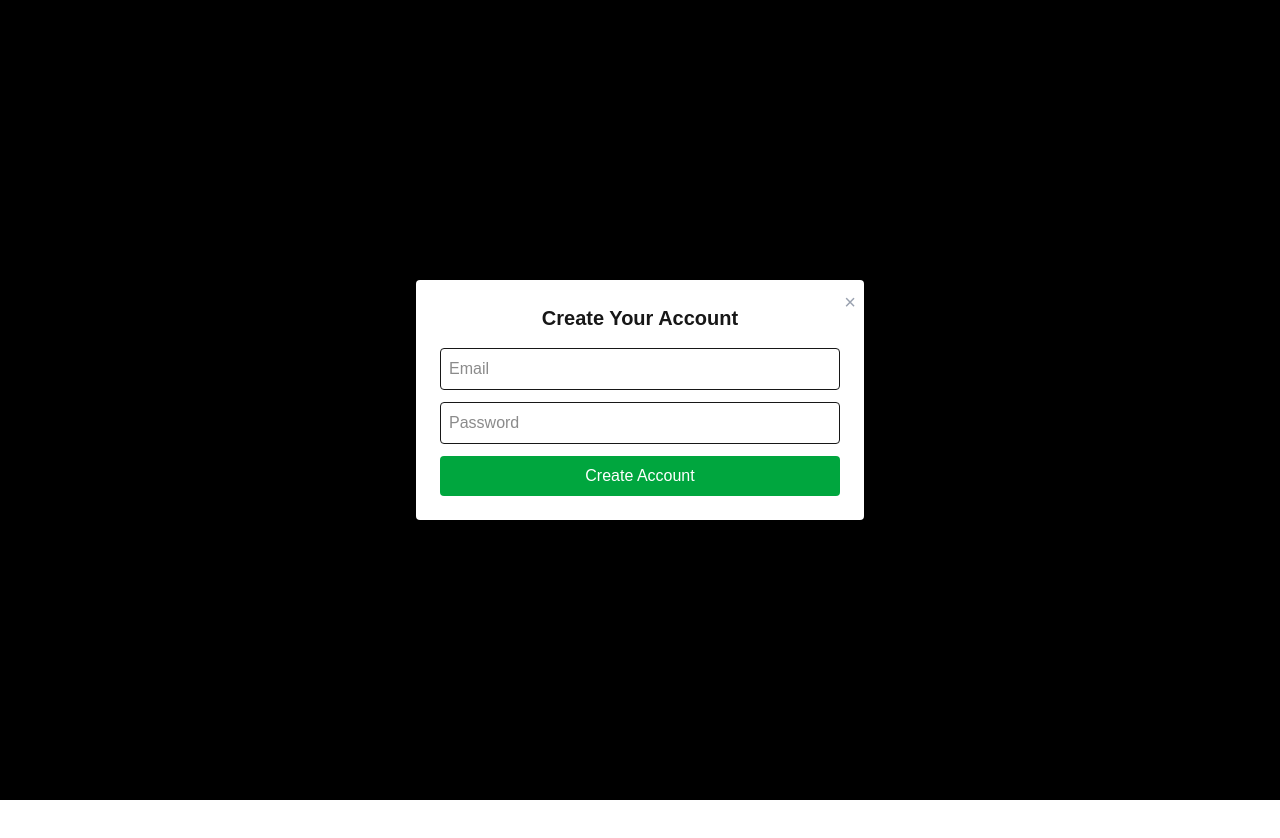
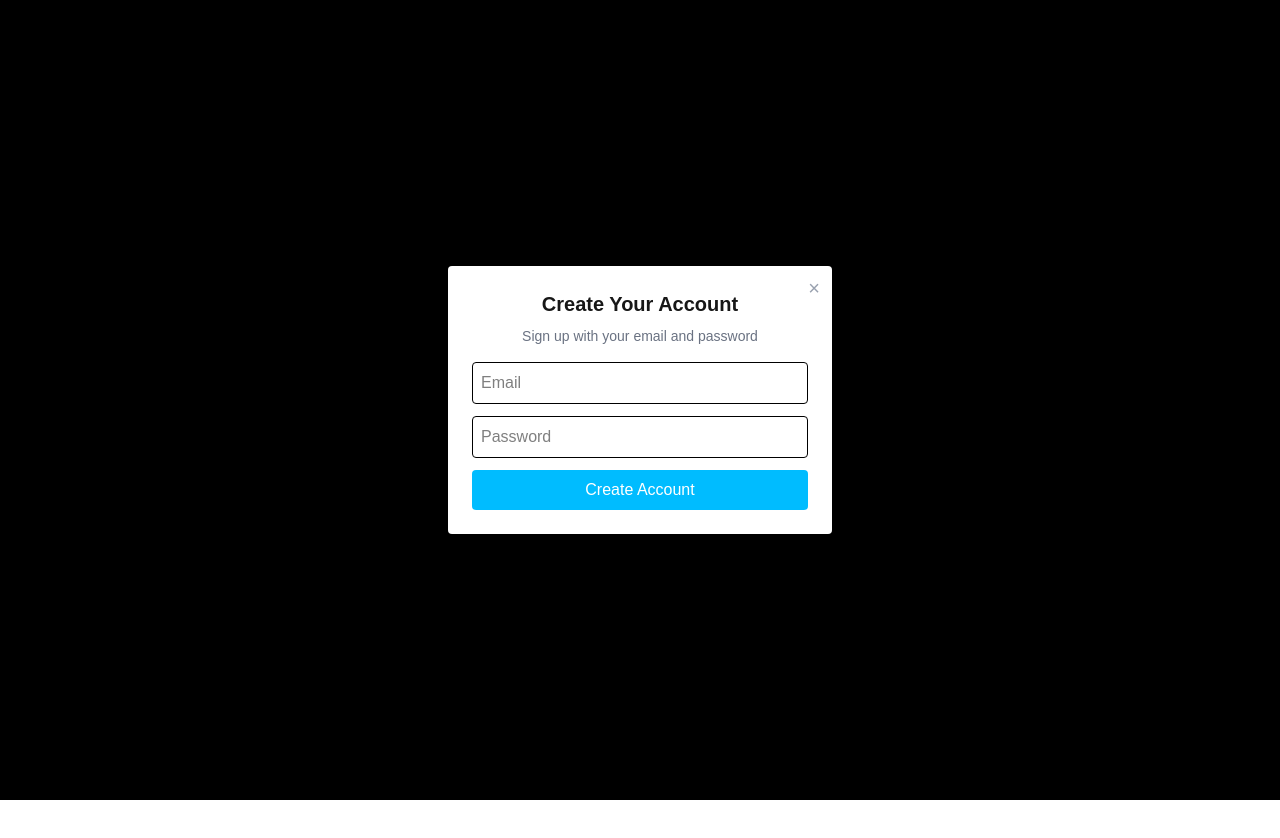
Before and after one commit to NGEN-Room/projectWeekToa, a Next.js app: page /login in a window 1280 px wide. Both pictures are taken after a click on the button "Sign Up". Shown: the top 838 px of the page. Before the commit the page ends 800 px from the top, so only its background shows below. Built offline with nearby package versions, Linux system fonts and the light colour scheme; no server answers.

Commit message:
update modal

```diff
--- a/src/components/signUpModal.js
+++ b/src/components/signUpModal.js
@@ -19,14 +19,10 @@ const handleSignup = async (e) => {
       return
     }
 
-  console.log('📨 Signing up with:', email)
-
     const { data, error: signUpError } = await supabase.auth.signUp({
       email,
       password,
     })
-
-  console.log('🧾 Supabase signUp result:', data, signUpError)
 
     if (signUpError) {
       setError(signUpError.message)
@@ -44,44 +40,52 @@ const handleSignup = async (e) => {
 
   return (
     <div>
+      {/* Sign Up trigger button */}
       <button
         onClick={() => setShowModal(true)}
-        className="bg-blue-600 text-white px-4 py-2 rounded"
+        className="text-blue-500 hover:underline text-sm"
       >
         Sign Up
       </button>
 
+      {/* Modal content */}
       {showModal && (
+            <div className="min-h-screen flex items-center justify-center bg-white px-4">
+
         <div className="fixed inset-0 bg-black bg-opacity-50 flex justify-center items-center z-50">
-          <div className="bg-white p-6 rounded shadow-lg w-full max-w-md relative">
-            <h2 className="text-xl font-semibold mb-4">Create Your Account</h2>
-            <form onSubmit={handleSignup} className="space-y-3">
+          <div className="bg-white p-6 rounded shadow-lg w-full max-w-sm relative text-center">
+            <h2 className="text-xl font-semibold mb-2">Create Your Account</h2>
+            <p className="text-sm text-gray-500 mb-4">Sign up with your email and password</p>
+
+            <form onSubmit={handleSignup} className="flex flex-col gap-3 text-left">
               <input
                 type="email"
                 placeholder="Email"
                 value={email}
                 onChange={(e) => setEmail(e.target.value)}
-                className="w-full border p-2 rounded"
+                className="border p-2 rounded w-full text-black"
               />
               <input
                 type="password"
                 placeholder="Password"
                 value={password}
                 onChange={(e) => setPassword(e.target.value)}
-                className="w-full border p-2 rounded"
+                className="border p-2 rounded w-full text-black"
               />
-              <button className="bg-green-600 text-white w-full py-2 rounded">
+              <button type="submit" className="bg-sky-400 text-white py-2 rounded hover:bg-sky-500 transition">
                 Create Account
               </button>
-              {error && <p className="text-red-500 text-sm mt-2">{error}</p>}
+              {error && <p className="text-red-500 text-sm">{error}</p>}
             </form>
 
             <button
               onClick={() => setShowModal(false)}
-              className="absolute top-2 right-2 text-gray-400 hover:text-black text-xl"
+              className="absolute top-2 right-3 text-gray-400 hover:text-black text-xl"
+              aria-label="Close"
             >
               &times;
             </button>
+          </div>
         </div>
         </div>
       )}
```
Lines whose indentation alone changed are shown as unchanged.
